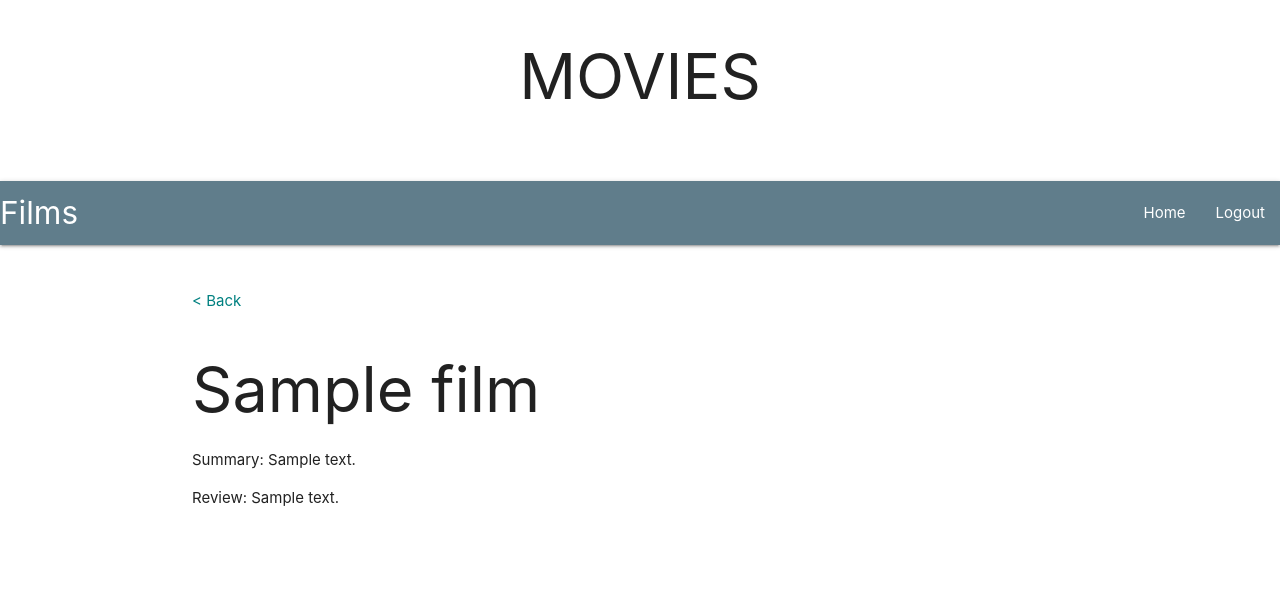
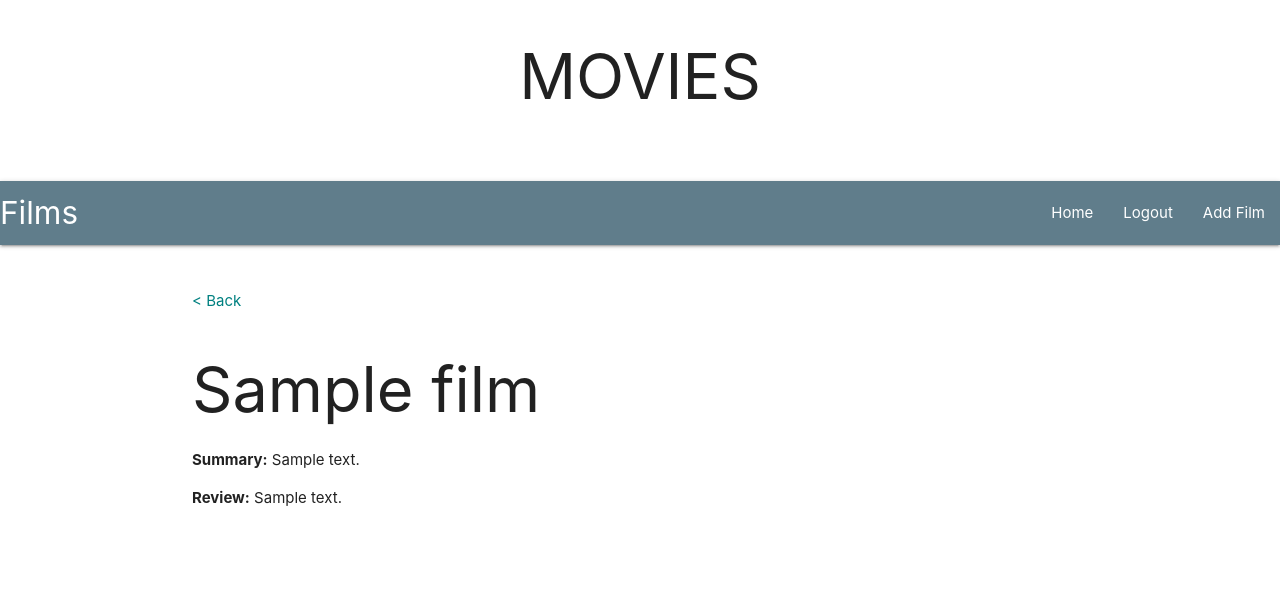
Before and after one commit to hasmitapatel18/movies_database, a Django app: page /reviewpage/1 in a window 1280 px wide. Shown: the top 595 px of the page. Run offline with Django 3.2, Linux system fonts and the light colour scheme; a user stored in the database is signed in; tables that the repository leaves empty hold one stand-in row (values such as "Sample post").

Commit message:
user only add film

```diff
--- a/movies/film_info/templates/film_info/filmformpage.html
+++ b/movies/film_info/templates/film_info/filmformpage.html
@@ -1,11 +1,15 @@
 {%extends "film_info/header.html" %}
 
 {%block content%}
+
+<a href="{% url 'film_info:homepage' %}" style="color:teal">&lt; Back</a>
+<br></br>
 
 <div class="row">
   <form method="POST" class="col s12" enctype='multipart/form-data'>
     {% csrf_token %}
     {{ fform.as_p }}
+    <br></br>
     {{ rform.as_p }}
     <!-- <div class="row">
     <div class="col-25"> -->
@@ -59,7 +63,7 @@
 
 <!--
 <div class="row">
-  <form action="film_info/reviewpage/" method="POST" class="col s12">{% csrf_token %} -->
+  <form method="POST" class="col s12">{% csrf_token %} -->
     <!-- {{ rform.as_p }} -->
     <!-- <div class="row">
     <div class="col-25"> -->
--- a/movies/film_info/templates/film_info/header.html
+++ b/movies/film_info/templates/film_info/header.html
@@ -14,13 +14,14 @@
   <br></br>
 
   <nav>
-  <div class="nav-wrapper blue-grey ">
+  <div class="nav-wrapper blue-grey  ">
     <a href="/" class="brand-logo">Films</a>
     <ul id="nav-mobile" class="right hide-on-med-and-down">
       <li><a href="/">Home</a></li>
       {% if user.is_authenticated %}
         <!-- <li><a href="/account">{{user.username}}</a></li> -->
         <li><a href="/logout">Logout</a></li>
+        <li><a href="/filmformpage">Add Film</a></li>
       {% else %}
         <li><a href="/register">Register</a></li>
         <li><a href="/login">Login</a></li>
--- a/movies/film_info/templates/film_info/reviewpage.html
+++ b/movies/film_info/templates/film_info/reviewpage.html
@@ -4,8 +4,9 @@
 
       <a href="{% url 'film_info:homepage' %}" style="color:teal">&lt; Back</a>
       <h1>{{rpage.review_film}}</h1>
-      <p>Summary: {{rpage.summary}}</p>
-      <p>Review: {{rpage.review}}</p>
+      <p><b>Summary:</b> {{rpage.summary}}</p>
+
+      <p><b>Review:</b> {{rpage.review}}</p>
 
 
       <br></br>
```
Also changed, not shown: movies/media/media/jaws.jpg (renamed from movies/media/jaws.jpg), movies/media/media/jaws_copy_OojrJMY.jpg (deleted).
